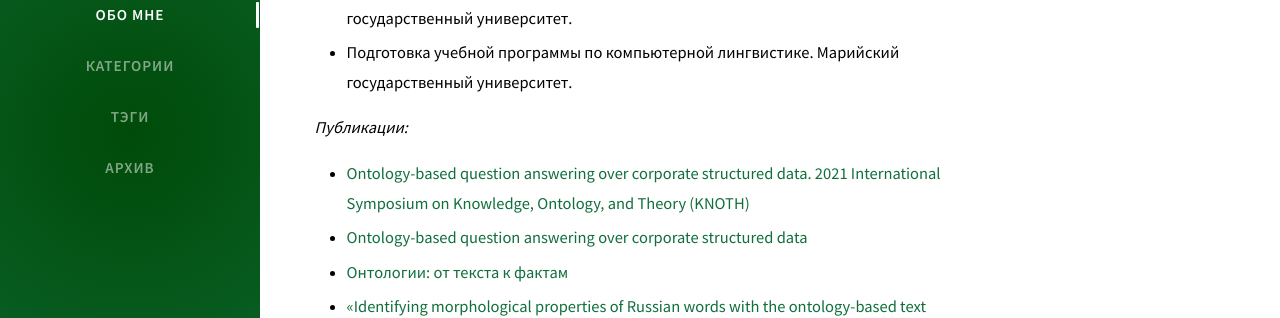
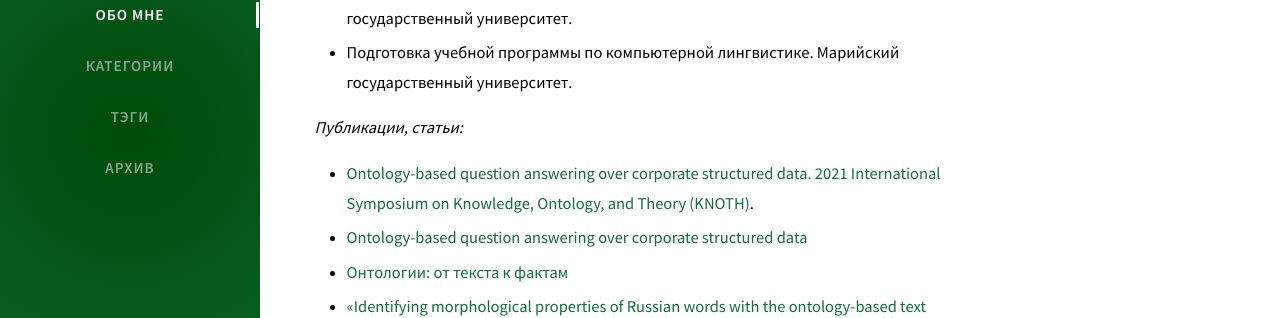
Before and after one commit to cnstntn-kndrtv/cnstntn-kndrtv.github.io, a Jekyll site: the page built from _tabs/about.md, in a window 1280 px wide and 900 px high, scrolled down 1228 px. Shown: the part 316-634 px from the top of the window. Built offline with Jekyll 4.4.1, drawn with Linux system fonts in a browser that asks for light colours; nearby versions of some CDN libraries; a script that is not in the unit is left out; comment, search, counter and statistics services are not loaded.

Commit message:
Update about.md

```diff
--- a/_tabs/about.md
+++ b/_tabs/about.md
@@ -45,8 +45,8 @@ order: 1
 - Лекции по обработке естественного языка, работе с онтологиями. Марийский государственный университет.
 - Подготовка учебной программы по компьютерной лингвистике. Марийский государственный университет.
 
-*Публикации:*
-- [Ontology-based question answering over corporate structured data. 2021 International Symposium on Knowledge, Ontology, and Theory (KNOTH)](https://ieeexplore.ieee.org/document/9685024)
+*Публикации, статьи:*
+- [Ontology-based question answering over corporate structured data. 2021 International Symposium on Knowledge, Ontology, and Theory (KNOTH)](https://ieeexplore.ieee.org/document/9685024).
 - [Ontology-based question answering over corporate structured data](https://arxiv.org/abs/2111.04507)
 - [Онтологии: от текста к фактам](https://www.osp.ru/os/2020/04/13055699)
 - [«Identifying morphological properties of Russian words with the ontology-based text analyser» Ksenia Balysheva1*, Elena Kartashova2, Konstantin Kondratiev3, Aleksey Mikheev](https://www.semanticscholar.org/paper/IDENTIFYING-MORPHOLOGICAL-PROPERTIES-OF-RUSSIAN-THE-Balysheva-Kartashova/5125f1728630500809b23060779ada73c53dbbed)
```
